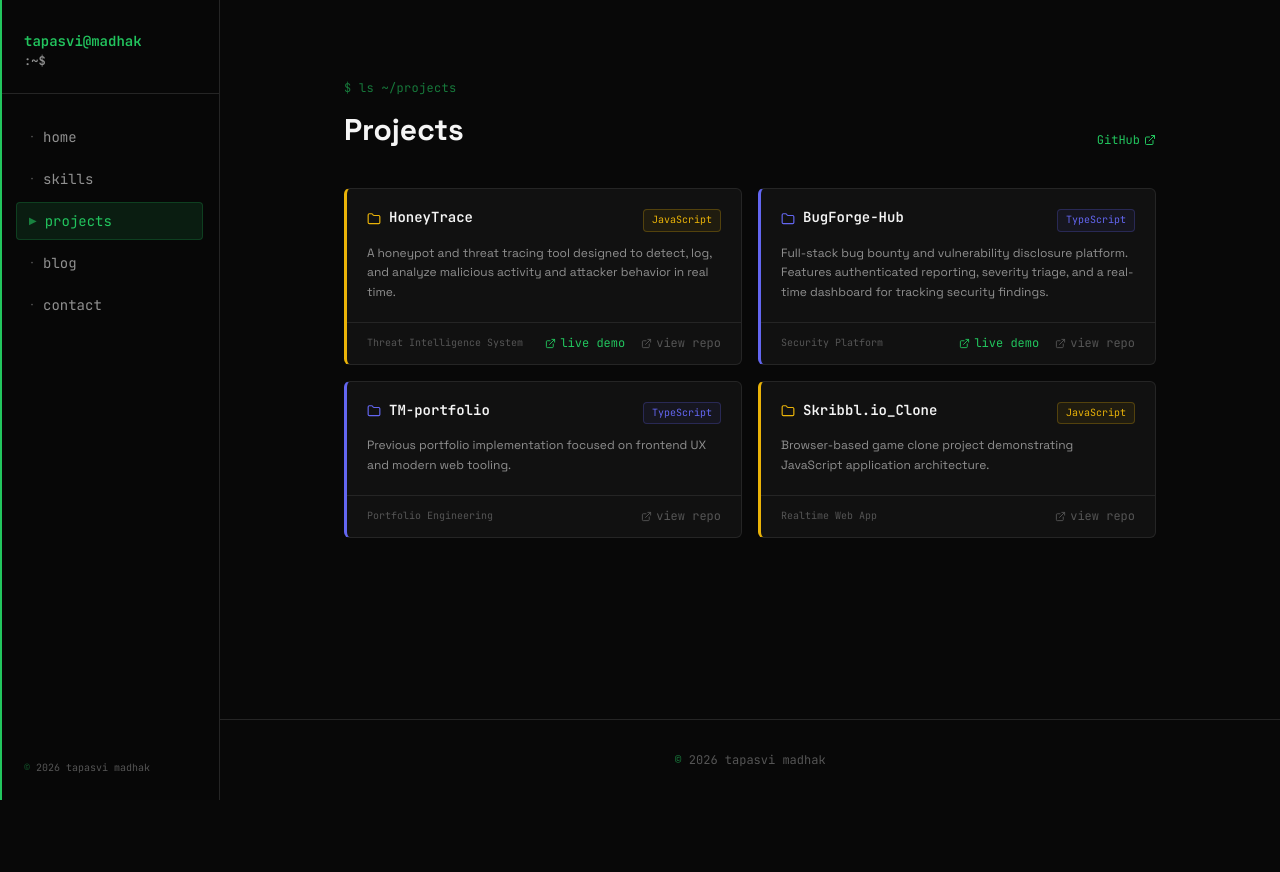
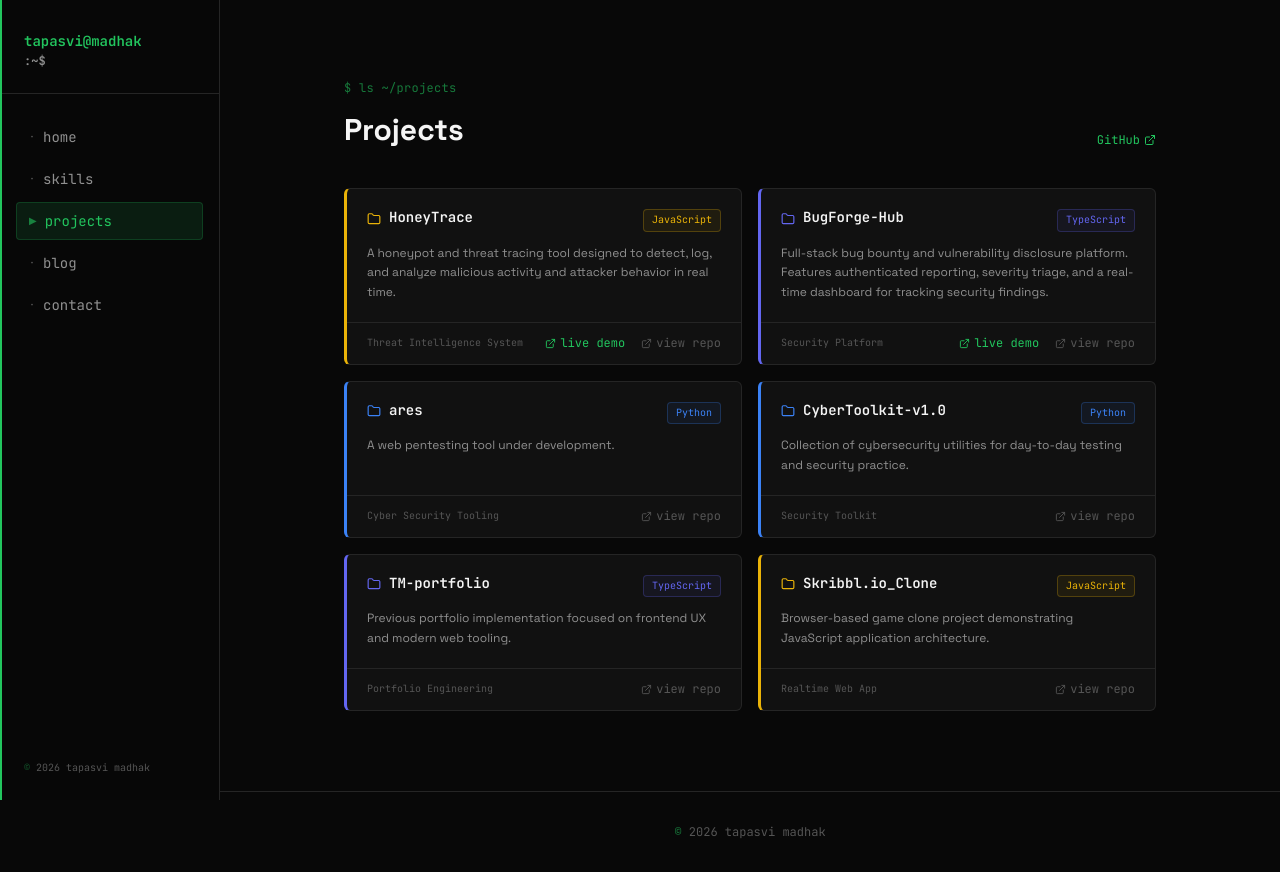
Before and after one commit to TapasviMadhak/tapasvi-madhak, a React (Vite) app: page /projects in a window 1280 px wide. Before the commit the page ends 800 px from the top, so only its background shows below. Built offline with nearby package versions, Linux system fonts and the light colour scheme; no server answers.

Commit message:
chore: keep ares in portfolio projects

```diff
--- a/src/data/portfolioData.js
+++ b/src/data/portfolioData.js
@@ -64,6 +64,20 @@ export const fallbackProjects = [
     stack: 'TypeScript',
   },
   {
+    title: 'ares',
+    tag: 'Cyber Security Tooling',
+    text: 'A web pentesting tool under development.',
+    link: 'https://github.com/TapasviMadhak/ares',
+    stack: 'Python',
+  },
+  {
+    title: 'CyberToolkit-v1.0',
+    tag: 'Security Toolkit',
+    text: 'Collection of cybersecurity utilities for day-to-day testing and security practice.',
+    link: 'https://github.com/TapasviMadhak/CyberToolkit-v1.0',
+    stack: 'Python',
+  },
+  {
     title: 'TM-portfolio',
     tag: 'Portfolio Engineering',
     text: 'Previous portfolio implementation focused on frontend UX and modern web tooling.',
```
